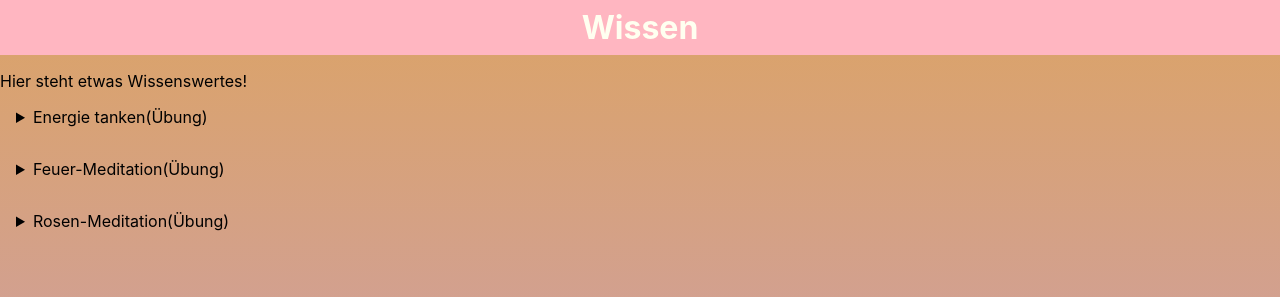
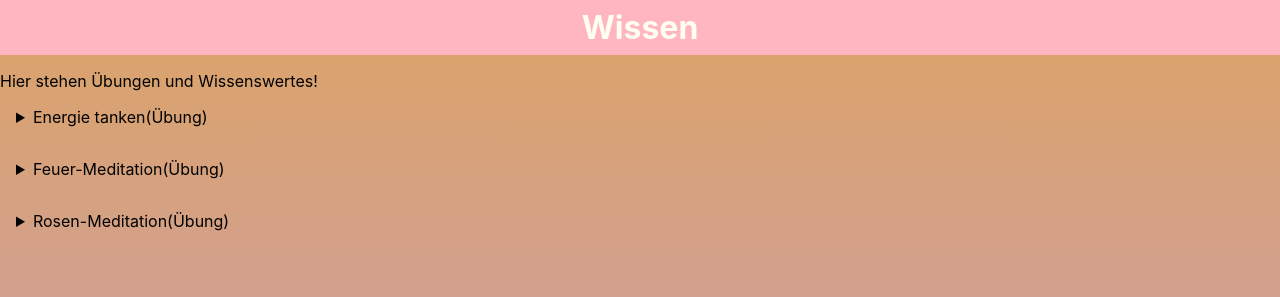
Before and after one commit to janawolfsohn/capstone-project, a React (Create React App) app: page /wissen in a window 1280 px wide. Shown: the top 297 px of the page. Built offline with nearby package versions, Linux system fonts and the light colour scheme.

Commit message:
kleinigkeit

```diff
--- a/src/pages/Wissen.js
+++ b/src/pages/Wissen.js
@@ -37,7 +37,7 @@ export default function Wissen() {
   return (
     <>
       <Header title="Wissen" />
-      Hier steht etwas Wissenswertes!
+      Hier stehen Übungen und Wissenswertes!
       {data.map((item) => (
         <Details>
           <summary>{item.title}</summary>
```
Also changed, not shown: 1 other file (tests, documents, lock files or other folders).
